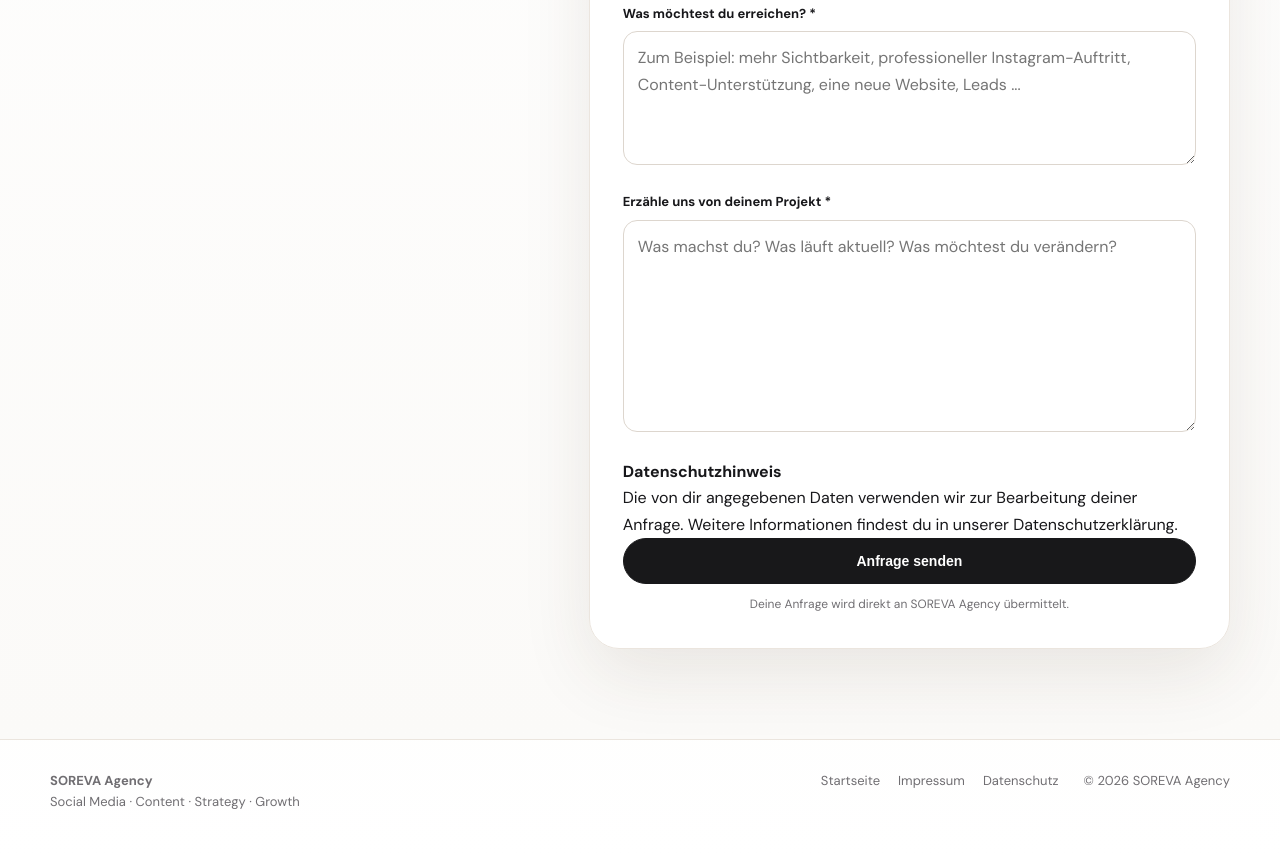
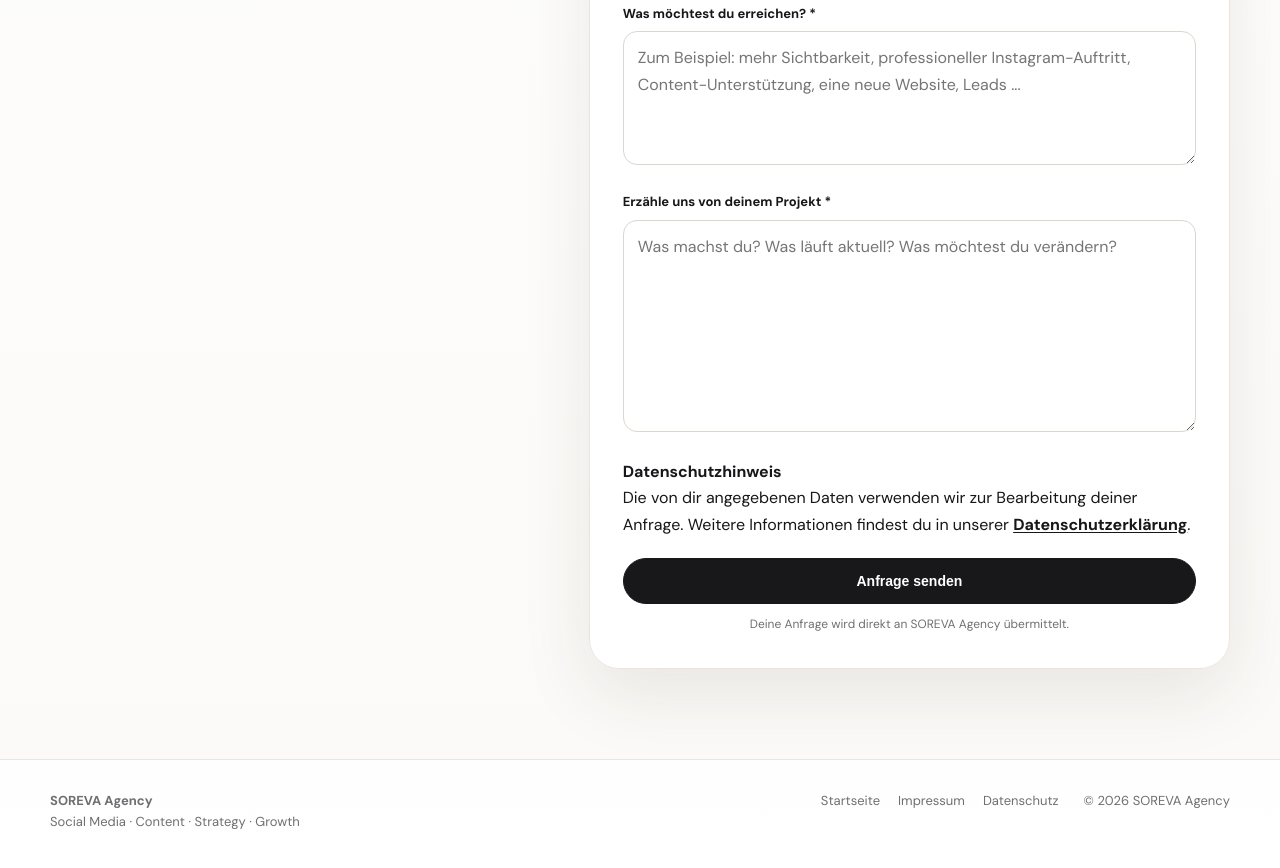
Before and after one commit to Soreva-Agency/sorevaagency-website, a plain HTML site: page anfrage.html in a window 1280 px wide. Shown: the part 658-1526 px from the top of the page. Drawn offline with Linux system fonts and the light colour scheme.

Commit message:
Abstand zum Anfragebutton erhöhen und Datenschutzlink hervorheben

```diff
--- a/anfrage.html
+++ b/anfrage.html
@@ -19,6 +19,17 @@
     <meta property="og:url" content="https://soreva-agency.github.io/sorevaagency-website/anfrage.html">
     <meta property="og:image" content="https://soreva-agency.github.io/sorevaagency-website/assets/soreva-logo.png">
     <meta property="og:image:alt" content="SOREVA Agency Logo">
+    <style>
+        .form-privacy-note {
+            margin-bottom: 1.25rem;
+        }
+
+        .form-privacy-note a {
+            font-weight: 700;
+            text-decoration: underline;
+            text-underline-offset: 0.15em;
+        }
+    </style>
 </head>
 
 <body>
```
